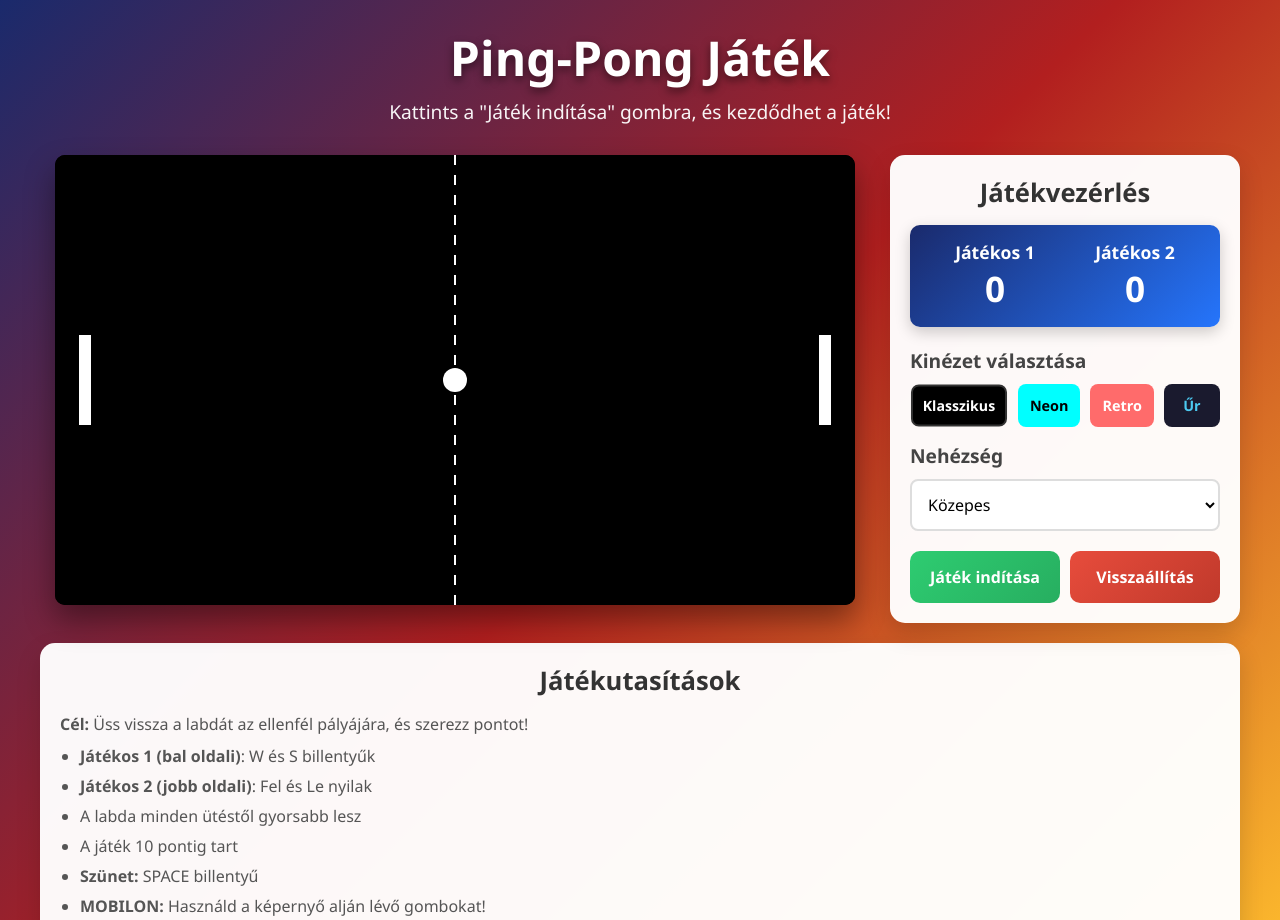
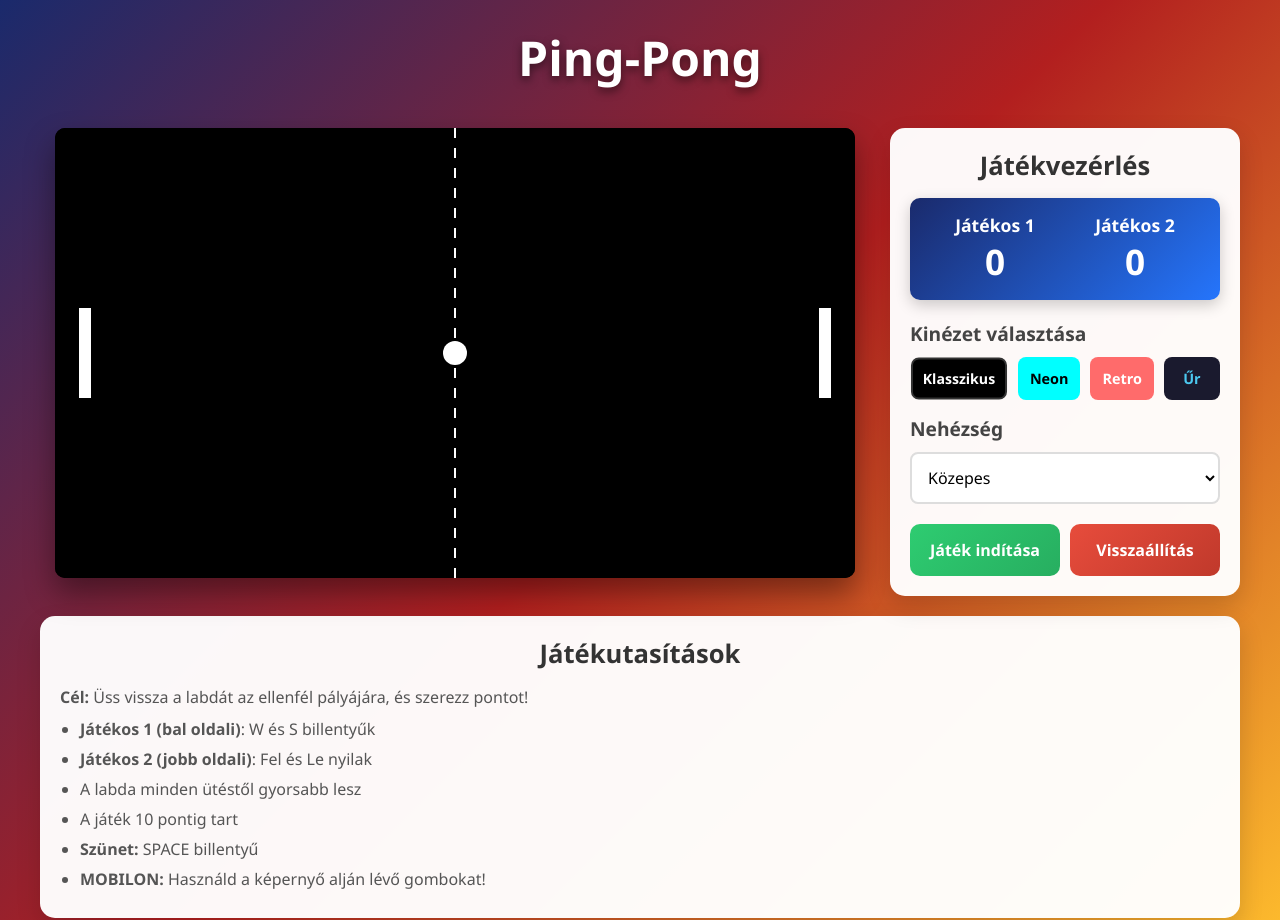
Before and after one commit to KDominik69/EXTREMPING-PONG.github.io, a plain HTML site: page index.html in a window 1280 px wide. Shown: the top 920 px of the page. Drawn offline with Linux system fonts and the light colour scheme.

Commit message:
Update title and header for Ping-Pong game

```diff
--- a/index.html
+++ b/index.html
@@ -3,7 +3,7 @@
 <head>
     <meta charset="UTF-8">
     <meta name="viewport" content="width=device-width, initial-scale=1.0, maximum-scale=1.0, user-scalable=no">
-    <title>Ping-Pong Játék</title>
+    <title>Ping-Pong</title>
     <style>
         * {
             margin: 0;
@@ -346,8 +346,8 @@
 <body>
     <div class="game-container">
         <div class="header">
-            <h1>Ping-Pong Játék</h1>
-            <p class="subtitle">Kattints a "Játék indítása" gombra, és kezdődhet a játék!</p>
+            <h1>Ping-Pong </h1>
+            <p class="subtitle"></p>
         </div>
 
         <div class="game-wrapper">
```
